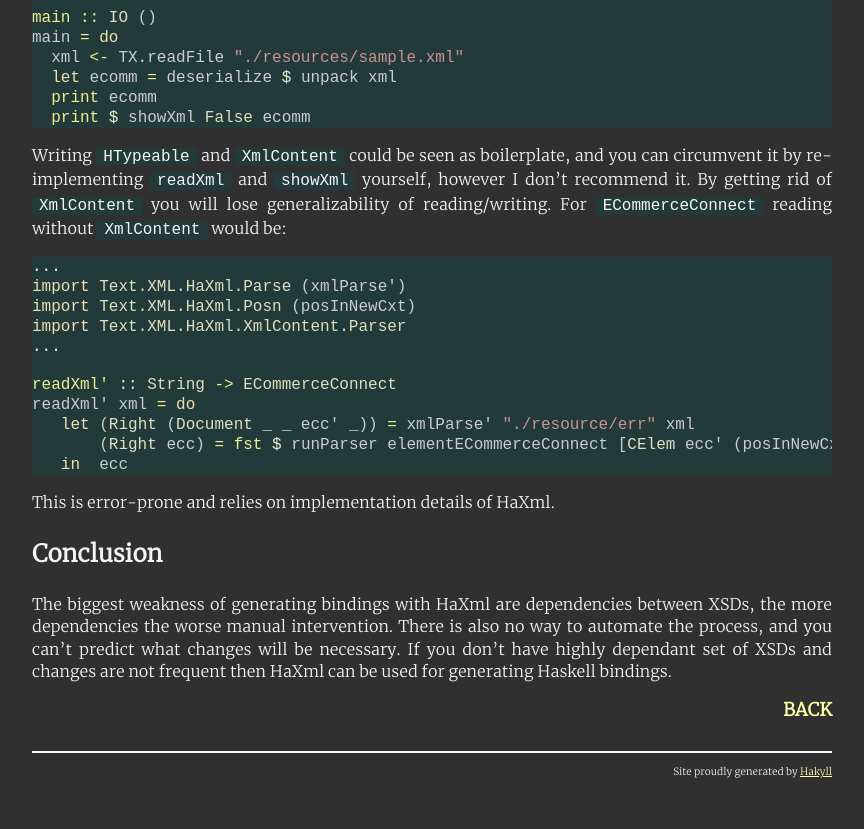
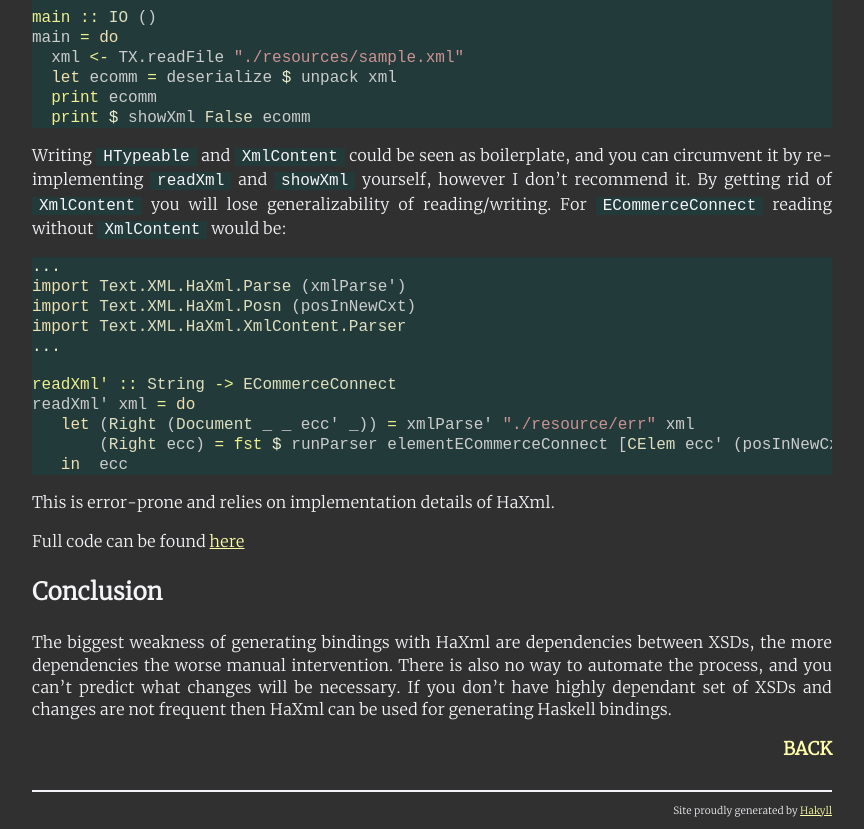
Before and after one commit to hotlib/hotlib.github.io, a plain HTML site: page posts/2025-03-17-Reading-and-writing-complex-XML-using-Haskell-HaXml.html in a window 1280 px wide. Shown: the part 4680-5509 px from the top of the page, without its empty margins (208-1072 px from the left). Before the commit the page ends 5470 px from the top, so only its background shows below. Drawn offline with Linux system fonts and the light colour scheme.

Commit message:
haxml new post fix

```diff
--- a/posts/2025-03-17-Reading-and-writing-complex-XML-using-Haskell-HaXml.html
+++ b/posts/2025-03-17-Reading-and-writing-complex-XML-using-Haskell-HaXml.html
@@ -194,6 +194,7 @@ HaXml</code></pre>
 <span id="cb22-10"><a href="#cb22-10" aria-hidden="true"></a>       (<span class="dt">Right</span> ecc) <span class="ot">=</span> <span class="fu">fst</span> <span class="op">$</span> runParser elementECommerceConnect [<span class="dt">CElem</span> ecc' (posInNewCxt <span class="st">&quot;./resource/err&quot;</span> <span class="dt">Nothing</span>)]</span>
 <span id="cb22-11"><a href="#cb22-11" aria-hidden="true"></a>   <span class="kw">in</span>  ecc</span></code></pre></div>
 <p>This is error-prone and relies on implementation details of HaXml.</p>
+<p>Full code can be found <a href="https://github.com/hotlib/haskell/tree/master/XmlParsing">here</a></p>
 <h1 id="conclusion">Conclusion</h1>
 <p>The biggest weakness of generating bindings with HaXml are dependencies between XSDs, the more dependencies the worse manual intervention. There is also no way to automate the process, and you can’t predict what changes will be necessary. If you don’t have highly dependant set of XSDs and changes are not frequent then HaXml can be used for generating Haskell bindings.</p>
     </section>
```
